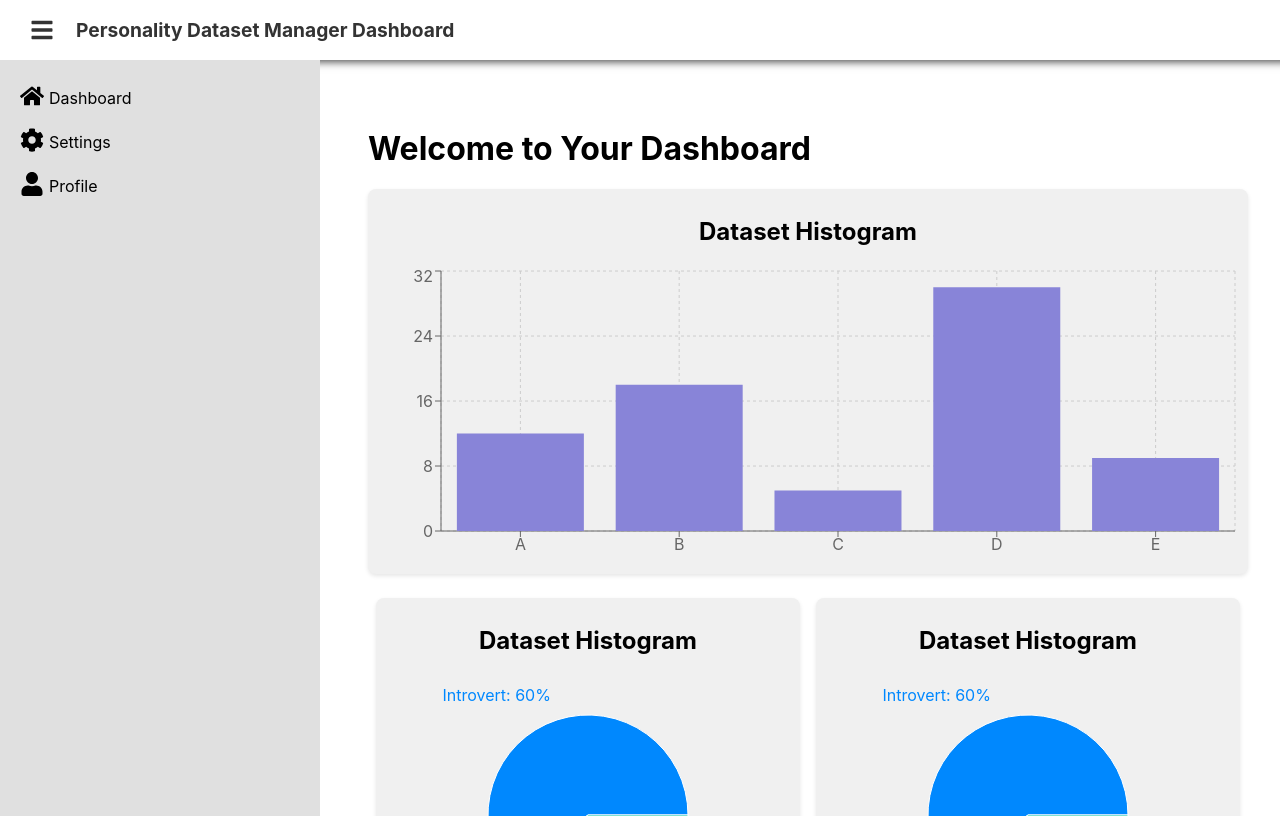
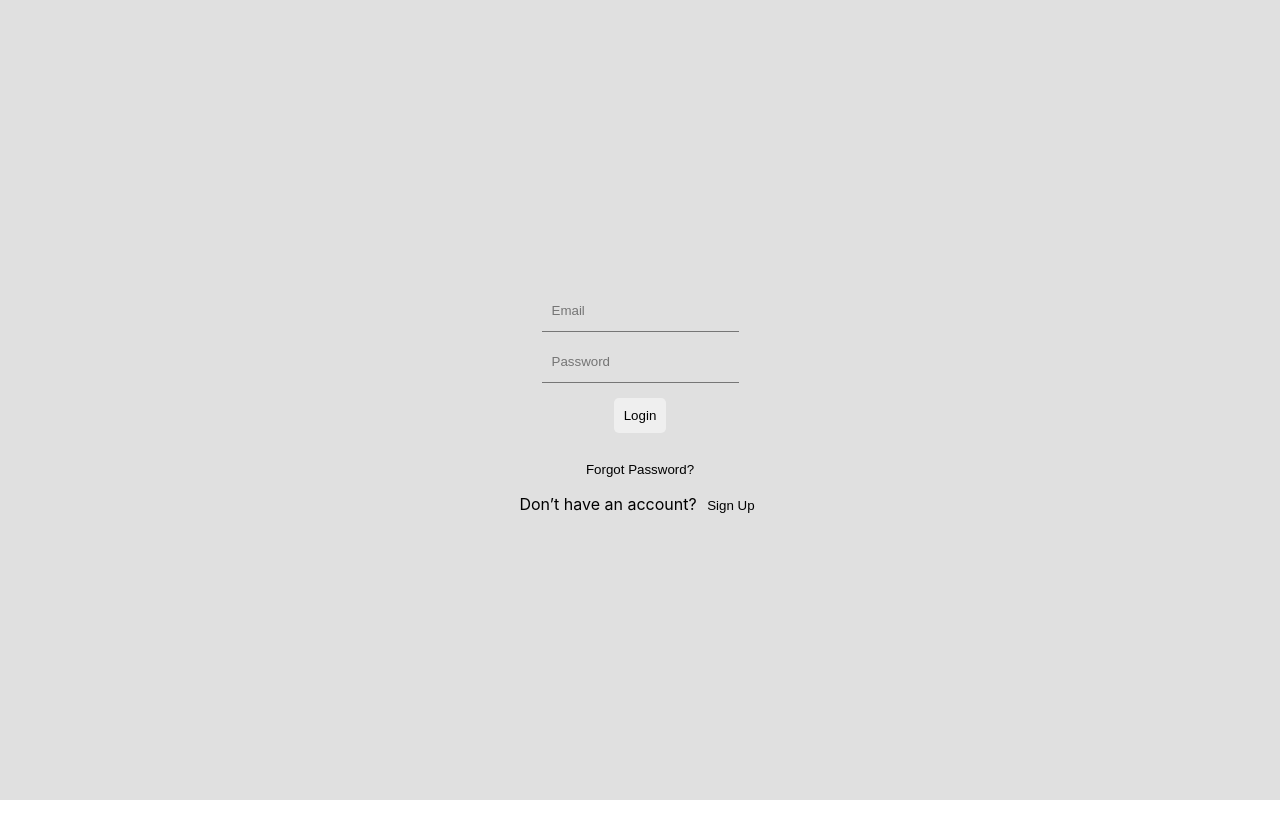
Before and after one commit to sofien023/personality-dataset-manager, a React (Vite) app in the folder frontend/: page /signup in a window 1280 px wide. Built offline with nearby package versions, Linux system fonts and the light colour scheme.

Commit message:
fix some bugs but there are some issues ☺

```diff
--- a/frontend/src/App.jsx
+++ b/frontend/src/App.jsx
@@ -6,7 +6,7 @@
 
 
 function App() {
-  const [page, setPage] = useState('main');
+  const [page, setPage] = useState('login');
 
   const renderPage = () => {
     switch (page) {
--- a/frontend/src/components/auth/ForgotPassword.jsx
+++ b/frontend/src/components/auth/ForgotPassword.jsx
@@ -1,6 +1,6 @@
 export default function ForgotPassword({ setPage }) {
     return (
-        <div className="flex flex-col items-center justify-center h-screen bg-earth">
+        <div className="w-full bg-[#e0e0e0] flex flex-col items-center justify-center h-screen bg-earth">
         <div className="bg-white p-8 rounded shadow-md w-80">
             <p className="text-sm text-gray-600 mb-4">
             Enter your email address and we’ll send you instructions to reset your password.
--- a/frontend/src/components/auth/Login.jsx
+++ b/frontend/src/components/auth/Login.jsx
@@ -15,7 +15,7 @@
 
   return (
 
-    <div className=" flex flex-col items-center justify-center h-screen ">
+    <div className="w-full bg-[#e0e0e0]  flex flex-col items-center justify-center h-screen ">
       <form
         onSubmit={handleSubmit}
         className=" p-10 rounded shadow-md w-[400px] space-y-6 bg-gray-200"
--- a/frontend/src/components/auth/Signup.jsx
+++ b/frontend/src/components/auth/Signup.jsx
@@ -1,6 +1,6 @@
 export default function Signup({ setPage }) {
   return (
-    <div className="flex flex-col items-center justify-center h-screen bg-earth">
+    <div className="w-full bg-[#e0e0e0] flex flex-col items-center justify-center h-screen bg-earth">
       <form className="p-10 rounded shadow-md w-[250px] space-y-6 bg-white">
         <input
           className="w-[90%] min-h-[20px] border-0 bg-transparent border-b
@@ -27,7 +27,7 @@
           Sign Up
         </button>
 
-        <div className="text-center m-[10px] p-[4px]">
+        <div className="text-center m-[3px] p-[6px]inline-block">
           Already have an account?{' '}
           <button
             onClick={() => setPage('login')}
--- a/frontend/src/index.css
+++ b/frontend/src/index.css
@@ -4,4 +4,6 @@
 
 body{
   font-family: 'Inter', sans-serif;
+  padding: 0;
+  margin: 0;
 }
```
